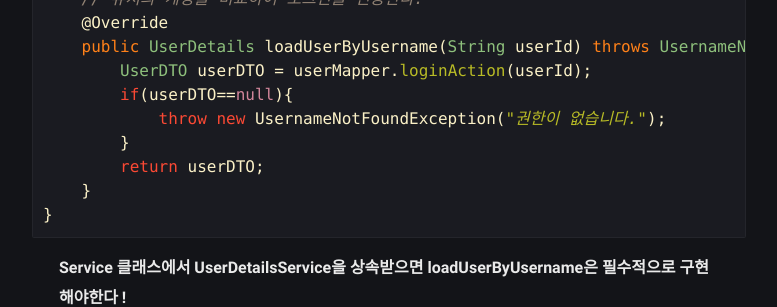
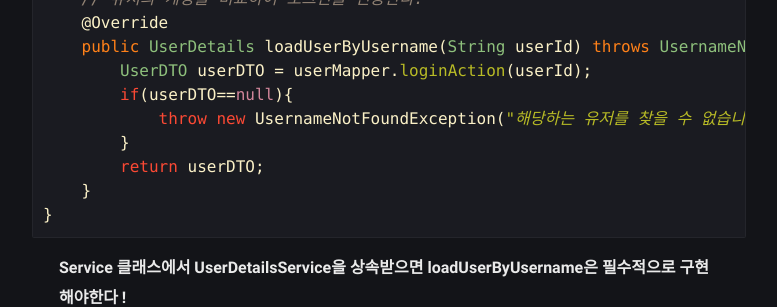
Before and after one commit to YunDaeHyeon/YunDaeHyeon.github.io, a Jekyll site: the page built from _posts/Spring/2022-02-06-spring-post11.md, in a window 1280 px wide and 900 px high, scrolled down 7402 px. Shown: the part 151-458 px from the top of the window, without its empty margins (251-1028 px from the left). Built offline with Jekyll 4.4.1, drawn with Linux system fonts in a browser that asks for light colours; comment, search, counter and statistics services are not loaded.

Commit message:
mac-22.02.06 spring post11 update

```diff
--- a/_posts/Spring/2022-02-06-spring-post11.md
+++ b/_posts/Spring/2022-02-06-spring-post11.md
@@ -284,7 +284,7 @@ public class UserService implements UserDetailsService {
     public UserDetails loadUserByUsername(String userId) throws UsernameNotFoundException {
         UserDTO userDTO = userMapper.loginAction(userId);
         if(userDTO==null){
-            throw new UsernameNotFoundException("권한이 없습니다.");
+            throw new UsernameNotFoundException("해당하는 유저를 찾을 수 없습니다.");
         }
         return userDTO;
     }
```
Also changed, not shown: _posts/Spring/2022-02-06-spring-post10.md (line endings or trailing spaces).
